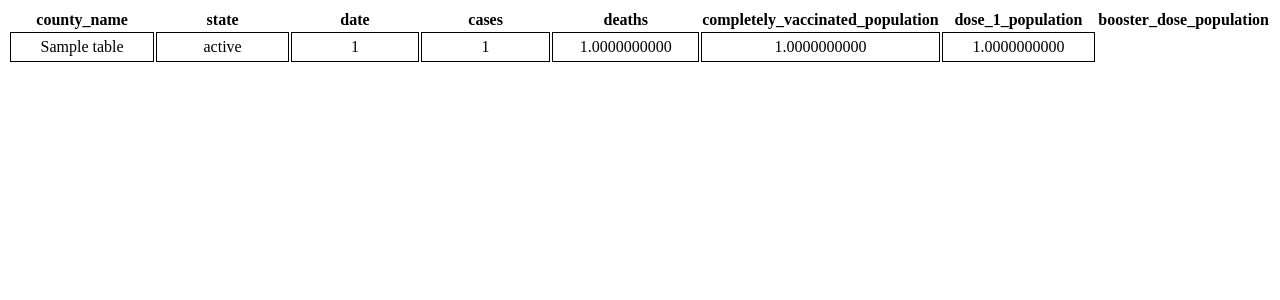
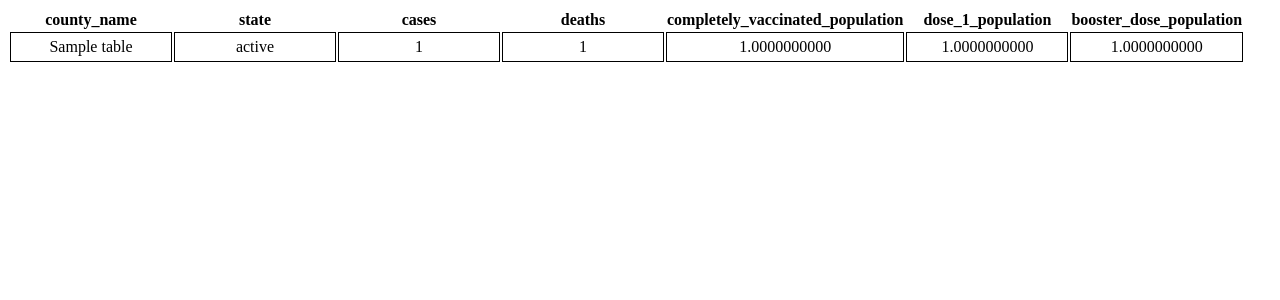
Before and after one commit to ariellegreenspan/covid-severity2, a Flask app: page /booster_table in a window 1280 px wide. Shown: the top 300 px of the page. Run offline with Flask 2, Linux system fonts and the light colour scheme; tables that the repository leaves empty hold one stand-in row (values such as "Sample post"); parts of the project's set-up code (start-up, migrations or seed data) failed here and were passed over; some libraries are stand-ins or nearby versions.

Commit message:
Update booster_table.html

```diff
--- a/Interactive_Dashboard/templates/booster_table.html
+++ b/Interactive_Dashboard/templates/booster_table.html
@@ -18,7 +18,6 @@
     <tr>
         <th>county_name</th>
         <th>state</th>
-        <th>date</th>
         <th>cases</th>
         <th>deaths</th>
         <th>completely_vaccinated_population</th>
```
